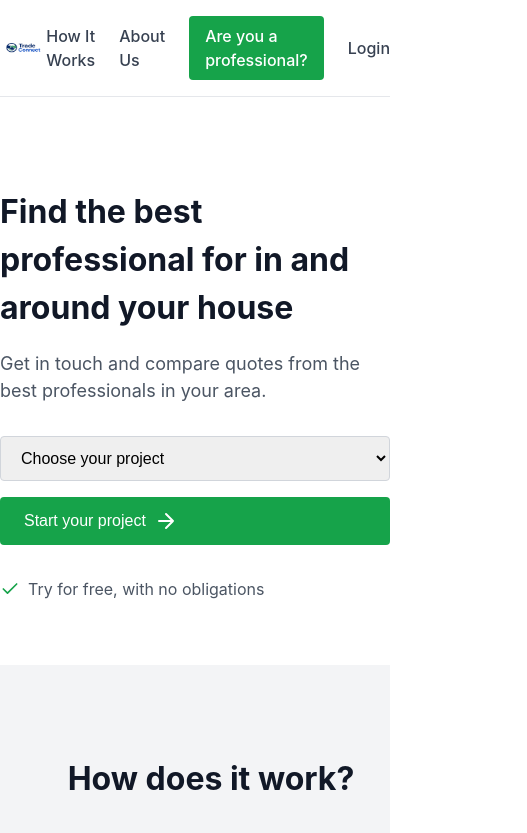
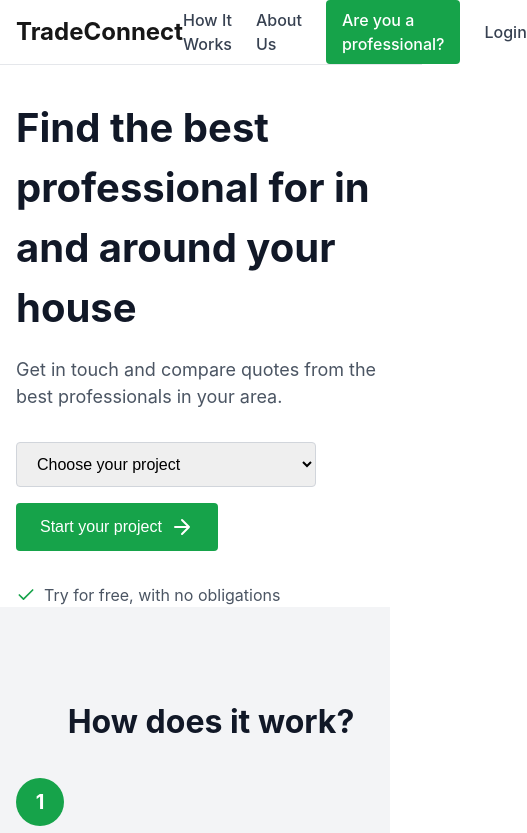
Before and after one commit to 2tradeconnect5/TradeConnect-Project, a Next.js app: page / in a window 390 px wide. Shown: the top 833 px of the page, 527 px wide, since content can reach past the window. Built offline with nearby package versions, Linux system fonts and the light colour scheme.

Commit message:
Update page.tsx

```diff
--- a/src/app/page.tsx
+++ b/src/app/page.tsx
@@ -1,33 +1,280 @@
-import Image from 'next/image';
-import Link from 'next/link';
+export default function Home() {
+  const styles = {
+    main: {
+      fontFamily: "'Inter', Arial, sans-serif",
+      margin: 0,
+      padding: 0,
+      color: '#171717',
+      lineHeight: 1.5,
+    },
+    container: {
+      width: '100%',
+      maxWidth: '1200px',
+      margin: '0 auto',
+      padding: '0 1rem',
+    },
+    header: {
+      display: 'flex',
+      justifyContent: 'space-between',
+      alignItems: 'center',
+      padding: '1rem 0',
+      borderBottom: '1px solid #e5e7eb',
+    },
+    logo: {
+      height: '40px',
+    },
+    nav: {
+      display: 'flex',
+      gap: '1.5rem',
+      alignItems: 'center',
+    },
+    navLink: {
+      color: '#374151',
+      textDecoration: 'none',
+      fontWeight: 500,
+    },
+    btnProfessional: {
+      backgroundColor: '#16a34a',
+      color: 'white',
+      padding: '0.5rem 1rem',
+      borderRadius: '0.25rem',
+      textDecoration: 'none',
+      fontWeight: 500,
+    },
+    hero: {
+      padding: '4rem 0',
+    },
+    heroTitle: {
+      fontSize: '2.5rem',
+      fontWeight: 700,
+      marginBottom: '1rem',
+      color: '#111827',
+    },
+    heroDescription: {
+      fontSize: '1.125rem',
+      color: '#4b5563',
+      marginBottom: '2rem',
+    },
+    projectForm: {
+      display: 'flex',
+      gap: '1rem',
+      marginBottom: '2rem',
+      flexWrap: 'wrap',
+    },
+    projectSelect: {
+      padding: '0.75rem 1rem',
+      border: '1px solid #d1d5db',
+      borderRadius: '0.25rem',
+      fontSize: '1rem',
+      flexGrow: 1,
+      maxWidth: '300px',
+    },
+    btnStart: {
+      backgroundColor: '#16a34a',
+      color: 'white',
+      padding: '0.75rem 1.5rem',
+      border: 'none',
+      borderRadius: '0.25rem',
+      fontSize: '1rem',
+      fontWeight: 500,
+      cursor: 'pointer',
+      display: 'flex',
+      alignItems: 'center',
+      gap: '0.5rem',
+    },
+    freeMessage: {
+      display: 'flex',
+      alignItems: 'center',
+      gap: '0.5rem',
+      color: '#4b5563',
+    },
+    howItWorks: {
+      padding: '4rem 0',
+      backgroundColor: '#f3f4f6',
+    },
+    sectionTitle: {
+      fontSize: '2rem',
+      fontWeight: 700,
+      marginBottom: '2rem',
+      textAlign: 'center',
+      color: '#111827',
+    },
+    steps: {
+      display: 'grid',
+      gridTemplateColumns: 'repeat(auto-fit, minmax(250px, 1fr))',
+      gap: '2rem',
+    },
+    step: {
+      display: 'flex',
+      flexDirection: 'column',
+      alignItems: 'flex-start',
+    },
+    stepNumber: {
+      display: 'flex',
+      alignItems: 'center',
+      justifyContent: 'center',
+      width: '3rem',
+      height: '3rem',
+      backgroundColor: '#16a34a',
+      color: 'white',
+      borderRadius: '9999px',
+      fontWeight: 700,
+      fontSize: '1.25rem',
+      marginBottom: '1rem',
+    },
+    stepTitle: {
+      fontSize: '1.25rem',
+      fontWeight: 600,
+      marginBottom: '0.5rem',
+      color: '#111827',
+    },
+    stepDescription: {
+      color: '#4b5563',
+    },
+    benefits: {
+      padding: '4rem 0',
+    },
+    benefitsGrid: {
+      display: 'grid',
+      gridTemplateColumns: 'repeat(auto-fit, minmax(300px, 1fr))',
+      gap: '2rem',
+    },
+    benefitCard: {
+      backgroundColor: 'white',
+      borderRadius: '0.5rem',
+      boxShadow: '0 4px 6px -1px rgba(0, 0, 0, 0.1), 0 2px 4px -1px rgba(0, 0, 0, 0.06)',
+      padding: '1.5rem',
+    },
+    benefitTitle: {
+      fontSize: '1.25rem',
+      fontWeight: 600,
+      marginBottom: '0.5rem',
+      color: '#111827',
+      display: 'flex',
+      alignItems: 'center',
+      gap: '0.5rem',
+    },
+    benefitDescription: {
+      color: '#4b5563',
+    },
+    professionalSection: {
+      padding: '4rem 0',
+      backgroundColor: '#eff6ff',
+    },
+    professionalContent: {
+      display: 'grid',
+      gridTemplateColumns: '1fr 1fr',
+      gap: '2rem',
+      alignItems: 'center',
+    },
+    professionalText: {
+      display: 'flex',
+      flexDirection: 'column',
+      gap: '1rem',
+    },
+    benefitsList: {
+      marginBottom: '1.5rem',
+    },
+    benefitItem: {
+      display: 'flex',
+      alignItems: 'flex-start',
+      gap: '0.5rem',
+      marginBottom: '0.75rem',
+    },
+    btnRegister: {
+      backgroundColor: '#16a34a',
+      color: 'white',
+      padding: '0.75rem 1.5rem',
+      border: 'none',
+      borderRadius: '0.25rem',
+      fontSize: '1rem',
+      fontWeight: 500,
+      cursor: 'pointer',
+      textDecoration: 'none',
+      display: 'inline-block',
+      width: 'fit-content',
+    },
+    footer: {
+      padding: '4rem 0',
+      backgroundColor: '#111827',
+      color: 'white',
+    },
+    footerGrid: {
+      display: 'grid',
+      gridTemplateColumns: 'repeat(auto-fit, minmax(200px, 1fr))',
+      gap: '2rem',
+    },
+    footerColumn: {
+      display: 'flex',
+      flexDirection: 'column',
+      gap: '1rem',
+    },
+    footerTitle: {
+      fontSize: '1.25rem',
+      fontWeight: 600,
+      color: 'white',
+    },
+    footerLinks: {
+      listStyle: 'none',
+      padding: 0,
+      margin: 0,
+      display: 'flex',
+      flexDirection: 'column',
+      gap: '0.5rem',
+    },
+    footerLink: {
+      color: '#9ca3af',
+      textDecoration: 'none',
+    },
+    footerBottom: {
+      marginTop: '2rem',
+      paddingTop: '2rem',
+      borderTop: '1px solid #374151',
+      display: 'flex',
+      justifyContent: 'space-between',
+      alignItems: 'center',
+      flexWrap: 'wrap',
+      gap: '1rem',
+    },
+    footerCopyright: {
+      color: '#9ca3af',
+    },
+    footerSocial: {
+      display: 'flex',
+      gap: '1rem',
+    },
+    socialIcon: {
+      color: '#9ca3af',
+    },
+    // Media queries handled with conditional rendering
+    mobileOnly: {
+      display: 'none',
+    },
+  };
 
-export default function Home() {
+  // Simple responsive handling
+  const isMobile = typeof window !== 'undefined' && window.innerWidth < 768;
+
   return (
-    <main>
+    <div style={styles.main}>
       {/* Header */}
-      <header className="header container">
-        <Image
-          src="/logo.png"
-          alt="TradeConnect Logo"
-          width={180}
-          height={40}
-          className="logo"
-        />
-        <nav className="nav">
-          <Link href="/#how-it-works" className="nav-link">How It Works</Link>
-          <Link href="/#about" className="nav-link">About Us</Link>
-          <Link href="/professional" className="btn-professional">Are you a professional?</Link>
-          <Link href="/login" className="nav-link">Login</Link>
+      <header style={{...styles.header, ...styles.container}}>
+        <div style={{fontWeight: 'bold', fontSize: '1.5rem'}}>TradeConnect</div>
+        <nav style={styles.nav}>
+          <a href="#how-it-works" style={styles.navLink}>How It Works</a>
+          <a href="#about" style={styles.navLink}>About Us</a>
+          <a href="/professional" style={styles.btnProfessional}>Are you a professional?</a>
+          <a href="/login" style={styles.navLink}>Login</a>
         </nav>
       </header>
 
       {/* Hero Section */}
-      <section className="hero container">
-        <h1 className="hero-title">Find the best professional for in and around your house</h1>
-        <p className="hero-description">Get in touch and compare quotes from the best professionals in your area.</p>
+      <section style={{...styles.hero, ...styles.container}}>
+        <h1 style={styles.heroTitle}>Find the best professional for in and around your house</h1>
+        <p style={styles.heroDescription}>Get in touch and compare quotes from the best professionals in your area.</p>
 
-        <div className="project-form">
-          <select className="project-select">
+        <div style={styles.projectForm}>
+          <select style={styles.projectSelect}>
             <option>Choose your project</option>
             <option>Plumbing</option>
             <option>Electrical</option>
@@ -36,7 +283,7 @@ export default function Home() {
             <option>Roofing</option>
             <option>Landscaping</option>
           </select>
-          <button className="btn-start">
+          <button style={styles.btnStart}>
             Start your project
             <svg xmlns="http://www.w3.org/2000/svg" width="24" height="24" viewBox="0 0 24 24" fill="none" stroke="currentColor" strokeWidth="2" strokeLinecap="round" strokeLinejoin="round">
               <path d="M5 12h14M12 5l7 7-7 7"/>
@@ -44,8 +291,8 @@ export default function Home() {
           </button>
         </div>
 
-        <div className="free-message">
-          <svg className="checkmark" xmlns="http://www.w3.org/2000/svg" width="20" height="20" viewBox="0 0 24 24" fill="none" stroke="currentColor" strokeWidth="2" strokeLinecap="round" strokeLinejoin="round">
+        <div style={styles.freeMessage}>
+          <svg style={{color: '#16a34a'}} xmlns="http://www.w3.org/2000/svg" width="20" height="20" viewBox="0 0 24 24" fill="none" stroke="currentColor" strokeWidth="2" strokeLinecap="round" strokeLinejoin="round">
             <path d="M20 6L9 17l-5-5"/>
           </svg>
           <span>Try for free, with no obligations</span>
@@ -53,61 +300,61 @@ export default function Home() {
       </section>
 
       {/* How It Works Section */}
-      <section id="how-it-works" className="how-it-works">
-        <div className="container">
-          <h2 className="section-title">How does it work?</h2>
-          <div className="steps">
-            <div className="step">
-              <div className="step-number">1</div>
-              <h3 className="step-title">Describe your project</h3>
-              <p className="step-description">Tell us what you're looking for. What are your wishes?</p>
+      <section id="how-it-works" style={styles.howItWorks}>
+        <div style={styles.container}>
+          <h2 style={styles.sectionTitle}>How does it work?</h2>
+          <div style={styles.steps}>
+            <div style={styles.step}>
+              <div style={styles.stepNumber}>1</div>
+              <h3 style={styles.stepTitle}>Describe your project</h3>
+              <p style={styles.stepDescription}>Tell us what you're looking for. What are your wishes?</p>
             </div>
-            <div className="step">
-              <div className="step-number">2</div>
-              <h3 className="step-title">Compare professionals</h3>
-              <p className="step-description">Get in touch and compare quotes from the best professionals.</p>
+            <div style={styles.step}>
+              <div style={styles.stepNumber}>2</div>
+              <h3 style={styles.stepTitle}>Compare professionals</h3>
+              <p style={styles.stepDescription}>Get in touch and compare quotes from the best professionals.</p>
             </div>
-            <div className="step">
-              <div className="step-number">3</div>
-              <h3 className="step-title">Choose your professional</h3>
-              <p className="step-description">Pick the professional that best suits your project.</p>
+            <div style={styles.step}>
+              <div style={styles.stepNumber}>3</div>
+              <h3 style={styles.stepTitle}>Choose your professional</h3>
+              <p style={styles.stepDescription}>Pick the professional that best suits your project.</p>
             </div>
-            <div className="step">
-              <div className="step-number">4</div>
-              <h3 className="step-title">Enjoy the result</h3>
-              <p className="step-description">Share it with others, and leave a review.</p>
+            <div style={styles.step}>
+              <div style={styles.stepNumber}>4</div>
+              <h3 style={styles.stepTitle}>Enjoy the result</h3>
+              <p style={styles.stepDescription}>Share it with others, and leave a review.</p>
             </div>
           </div>
         </div>
       </section>
 
       {/* Benefits Section */}
-      <section className="benefits container">
-        <h2 className="section-title">Why TradeConnect?</h2>
-        <div className="benefits-grid">
-          <div className="benefit-card">
-            <h3 className="benefit-title">
-              <svg className="benefit-icon" xmlns="http://www.w3.org/2000/svg" width="24" height="24" viewBox="0 0 24 24" fill="none" stroke="currentColor" strokeWidth="2" strokeLinecap="round" strokeLinejoin="round">
+      <section style={{...styles.benefits, ...styles.container}}>
+        <h2 style={styles.sectionTitle}>Why TradeConnect?</h2>
+        <div style={styles.benefitsGrid}>
+          <div style={styles.benefitCard}>
+            <h3 style={styles.benefitTitle}>
+              <svg style={{color: '#16a34a'}} xmlns="http://www.w3.org/2000/svg" width="24" height="24" viewBox="0 0 24 24" fill="none" stroke="currentColor" strokeWidth="2" strokeLinecap="round" strokeLinejoin="round">
                 <path d="M22 11.08V12a10 10 0 1 1-5.93-9.14"/>
                 <polyline points="22 4 12 14.01 9 11.01"/>
               </svg>
               Verified Professionals
             </h3>
-            <p className="benefit-description">All professionals are verified and reviewed by our team and other customers.</p>
+            <p style={styles.benefitDescription}>All professionals are verified and reviewed by our team and other customers.</p>
           </div>
-          <div className="benefit-card">
-            <h3 className="benefit-title">
-              <svg className="benefit-icon" xmlns="http://www.w3.org/2000/svg" width="24" height="24" viewBox="0 0 24 24" fill="none" stroke="currentColor" strokeWidth="2" strokeLinecap="round" strokeLinejoin="round">
+          <div style={styles.benefitCard}>
+            <h3 style={styles.benefitTitle}>
+              <svg style={{color: '#16a34a'}} xmlns="http://www.w3.org/2000/svg" width="24" height="24" viewBox="0 0 24 24" fill="none" stroke="currentColor" strokeWidth="2" strokeLinecap="round" strokeLinejoin="round">
                 <circle cx="12" cy="12" r="10"/>
                 <polyline points="12 6 12 12 16 14"/>
               </svg>
               Save Time
             </h3>
-            <p className="benefit-description">Quickly find the right professional without spending hours searching.</p>
+            <p style={styles.benefitDescription}>Quickly find the right professional without spending hours searching.</p>
           </div>
-          <div className="benefit-card">
-            <h3 className="benefit-title">
-              <svg className="benefit-icon" xmlns="http://www.w3.org/2000/svg" width="24" height="24" viewBox="0 0 24 24" fill="none" stroke="currentColor" strokeWidth="2" strokeLinecap="round" strokeLinejoin="round">
+          <div style={styles.benefitCard}>
+            <h3 style={styles.benefitTitle}>
+              <svg style={{color: '#16a34a'}} xmlns="http://www.w3.org/2000/svg" width="24" height="24" viewBox="0 0 24 24" fill="none" stroke="currentColor" strokeWidth="2" strokeLinecap="round" strokeLinejoin="round">
                 <rect x="2" y="4" width="20" height="16" rx="2"/>
                 <path d="M12 16v.01"/>
                 <path d="M8 12h8"/>
@@ -115,120 +362,119 @@ export default function Home() {
               </svg>
               Compare Quotes
             </h3>
-            <p className="benefit-description">Receive and compare multiple quotes to find the best value for your project.</p>
+            <p style={styles.benefitDescription}>Receive and compare multiple quotes to find the best value for your project.</p>
           </div>
         </div>
       </section>
 
       {/* Professional Section */}
-      <section className="professional-section">
-        <div className="container">
-          <div className="professional-content">
+      <section style={styles.professionalSection}>
+        <div style={styles.container}>
+          <div style={{...styles.professionalContent, gridTemplateColumns: isMobile ? '1fr' : '1fr 1fr'}}>
             <div>
-              <Image
-                src="/file.svg"
-                alt="Professional tradesperson"
-                width={500}
-                height={400}
-                className="professional-image"
-              />
+              <svg width="100%" height="300" viewBox="0 0 24 24" fill="none" xmlns="http://www.w3.org/2000/svg">
+                <rect width="24" height="24" fill="#eff6ff"/>
+                <path d="M14 3v4a1 1 0 0 0 1 1h4" stroke="#3b82f6" strokeWidth="2" strokeLinecap="round" strokeLinejoin="round"/>
+                <path d="M17 21H7a2 2 0 0 1-2-2V5a2 2 0 0 1 2-2h7l5 5v11a2 2 0 0 1-2 2z" stroke="#3b82f6" strokeWidth="2" strokeLinecap="round" strokeLinejoin="round"/>
+                <path d="M9 9h1M9 13h6M9 17h6" stroke="#3b82f6" strokeWidth="2" strokeLinecap="round" strokeLinejoin="round"/>
+              </svg>
             </div>
-            <div className="professional-text">
-              <h2>Are you a trade professional?</h2>
-              <p>Join our network of trusted professionals and connect with customers looking for your services.</p>
-              <div className="benefits-list">
-                <div className="benefit-item">
-                  <svg className="benefit-check" xmlns="http://www.w3.org/2000/svg" width="20" height="20" viewBox="0 0 24 24" fill="none" stroke="currentColor" strokeWidth="2" strokeLinecap="round" strokeLinejoin="round">
+            <div style={styles.professionalText}>
+              <h2 style={{fontSize: '2rem', fontWeight: 700, marginBottom: '1rem', color: '#111827'}}>Are you a trade professional?</h2>
+              <p style={{color: '#4b5563', marginBottom: '1.5rem'}}>Join our network of trusted professionals and connect with customers looking for your services.</p>
+              <div style={styles.benefitsList}>
+                <div style={styles.benefitItem}>
+                  <svg style={{color: '#16a34a', flexShrink: 0, marginTop: '0.25rem'}} xmlns="http://www.w3.org/2000/svg" width="20" height="20" viewBox="0 0 24 24" fill="none" stroke="currentColor" strokeWidth="2" strokeLinecap="round" strokeLinejoin="round">
                     <path d="M20 6L9 17l-5-5"/>
                   </svg>
                   <span>Receive job leads directly to your inbox</span>
                 </div>
-                <div className="benefit-item">
-                  <svg className="benefit-check" xmlns="http://www.w3.org/2000/svg" width="20" height="20" viewBox="0 0 24 24" fill="none" stroke="currentColor" strokeWidth="2" strokeLinecap="round" strokeLinejoin="round">
+                <div style={styles.benefitItem}>
+                  <svg style={{color: '#16a34a', flexShrink: 0, marginTop: '0.25rem'}} xmlns="http://www.w3.org/2000/svg" width="20" height="20" viewBox="0 0 24 24" fill="none" stroke="currentColor" strokeWidth="2" strokeLinecap="round" strokeLinejoin="round">
                     <path d="M20 6L9 17l-5-5"/>
                   </svg>
                   <span>Build your online reputation with customer reviews</span>
                 </div>
-                <div className="benefit-item">
-                  <svg className="benefit-check" xmlns="http://www.w3.org/2000/svg" width="20" height="20" viewBox="0 0 24 24" fill="none" stroke="currentColor" strokeWidth="2" strokeLinecap="round" strokeLinejoin="round">
+                <div style={styles.benefitItem}>
+                  <svg style={{color: '#16a34a', flexShrink: 0, marginTop: '0.25rem'}} xmlns="http://www.w3.org/2000/svg" width="20" height="20" viewBox="0 0 24 24" fill="none" stroke="currentColor" strokeWidth="2" strokeLinecap="round" strokeLinejoin="round">
                     <path d="M20 6L9 17l-5-5"/>
                   </svg>
                   <span>Grow your business with our marketing tools</span>
                 </div>
               </div>
-              <Link href="/register" className="btn-register">Register as a Professional</Link>
+              <a href="/register" style={styles.btnRegister}>Register as a Professional</a>
             </div>
           </div>
         </div>
       </section>
 
       {/* Footer */}
-      <footer className="footer">
-        <div className="container">
-          <div className="footer-grid">
-            <div className="footer-column">
-              <h3>TradeConnect</h3>
-              <ul className="footer-links">
-                <li><Link href="/about">About Us</Link></li>
-                <li><Link href="/how-it-works">How It Works</Link></li>
-                <li><Link href="/careers">Careers</Link></li>
-                <li><Link href="/press">Press</Link></li>
+      <footer style={styles.footer}>
+        <div style={styles.container}>
+          <div style={styles.footerGrid}>
+            <div style={styles.footerColumn}>
+              <h3 style={styles.footerTitle}>TradeConnect</h3>
+              <ul style={styles.footerLinks}>
+                <li><a href="/about" style={styles.footerLink}>About Us</a></li>
+                <li><a href="/how-it-works" style={styles.footerLink}>How It Works</a></li>
+                <li><a href="/careers" style={styles.footerLink}>Careers</a></li>
+                <li><a href="/press" style={styles.footerLink}>Press</a></li>
               </ul>
             </div>
-            <div className="footer-column">
-              <h3>For Homeowners</h3>
-              <ul className="footer-links">
-                <li><Link href="/post-job">Post a Job</Link></li>
-                <li><Link href="/find-professionals">Find Professionals</Link></li>
-                <li><Link href="/pricing">Pricing</Link></li>
-                <li><Link href="/homeowner-resources">Resources</Link></li>
+            <div style={styles.footerColumn}>
+              <h3 style={styles.footerTitle}>For Homeowners</h3>
+              <ul style={styles.footerLinks}>
+                <li><a href="/post-job" style={styles.footerLink}>Post a Job</a></li>
+                <li><a href="/find-professionals" style={styles.footerLink}>Find Professionals</a></li>
+                <li><a href="/pricing" style={styles.footerLink}>Pricing</a></li>
+                <li><a href="/homeowner-resources" style={styles.footerLink}>Resources</a></li>
               </ul>
             </div>
-            <div className="footer-column">
-              <h3>For Professionals</h3>
-              <ul className="footer-links">
-                <li><Link href="/join">Join as a Pro</Link></li>
-                <li><Link href="/pro-resources">Pro Resources</Link></li>
-                <li><Link href="/success-stories">Success Stories</Link></li>
-                <li><Link href="/pro-app">Pro App</Link></li>
+            <div style={styles.footerColumn}>
+              <h3 style={styles.footerTitle}>For Professionals</h3>
+              <ul style={styles.footerLinks}>
+                <li><a href="/join" style={styles.footerLink}>Join as a Pro</a></li>
+                <li><a href="/pro-resources" style={styles.footerLink}>Pro Resources</a></li>
+                <li><a href="/success-stories" style={styles.footerLink}>Success Stories</a></li>
+                <li><a href="/pro-app" style={styles.footerLink}>Pro App</a></li>
               </ul>
             </div>
-            <div className="footer-column">
-              <h3>Support</h3>
-              <ul className="footer-links">
-                <li><Link href="/help">Help Center</Link></li>
-                <li><Link href="/contact">Contact Us</Link></li>
-                <li><Link href="/privacy">Privacy Policy</Link></li>
-                <li><Link href="/terms">Terms of Service</Link></li>
+            <div style={styles.footerColumn}>
+              <h3 style={styles.footerTitle}>Support</h3>
+              <ul style={styles.footerLinks}>
+                <li><a href="/help" style={styles.footerLink}>Help Center</a></li>
+                <li><a href="/contact" style={styles.footerLink}>Contact Us</a></li>
+                <li><a href="/privacy" style={styles.footerLink}>Privacy Policy</a></li>
+                <li><a href="/terms" style={styles.footerLink}>Terms of Service</a></li>
               </ul>
             </div>
           </div>
-          <div className="footer-bottom">
-            <div className="footer-copyright">
-              © {new Date().getFullYear()} TradeConnect. All rights reserved.
+          <div style={styles.footerBottom}>
+            <div style={styles.footerCopyright}>
+              © {new Date() .getFullYear()} TradeConnect. All rights reserved.
             </div>
-            <div className="footer-social">
-              <Link href="https://facebook.com" className="social-icon">
+            <div style={styles.footerSocial}>
+              <a href="https://facebook.com" style={styles.socialIcon}>
                 <svg xmlns="http://www.w3.org/2000/svg" width="24" height="24" viewBox="0 0 24 24" fill="none" stroke="currentColor" strokeWidth="2" strokeLinecap="round" strokeLinejoin="round">
                   <path d="M18 2h-3a5 5 0 0 0-5 5v3H7v4h3v8h4v-8h3l1-4h-4V7a1 1 0 0 1 1-1h3z"/>
                 </svg>
-              </Link>
-              <Link href="https://twitter.com" className="social-icon">
+              </a>
+              <a href="https://twitter.com" style={styles.socialIcon}>
                 <svg xmlns="http://www.w3.org/2000/svg" width="24" height="24" viewBox="0 0 24 24" fill="none" stroke="currentColor" strokeWidth="2" strokeLinecap="round" strokeLinejoin="round">
                   <path d="M23 3a10.9 10.9 0 0 1-3.14 1.53 4.48 4.48 0 0 0-7.86 3v1A10.66 10.66 0 0 1 3 4s-4 9 5 13a11.64 11.64 0 0 1-7 2c9 5 20 0 20-11.5a4.5 4.5 0 0 0-.08-.83A7.72 7.72 0 0 0 23 3z"/>
                 </svg>
-              </Link>
-              <Link href="https://instagram.com" className="social-icon">
+              </a>
+              <a href="https://instagram.com" style={styles.socialIcon}>
                 <svg xmlns="http://www.w3.org/2000/svg" width="24" height="24" viewBox="0 0 24 24" fill="none" stroke="currentColor" strokeWidth="2" strokeLinecap="round" strokeLinejoin="round">
                   <rect x="2" y="2" width="20" height="20" rx="5" ry="5"/>
                   <path d="M16 11.37A4 4 0 1 1 12.63 8 4 4 0 0 1 16 11.37z"/>
                   <line x1="17.5" y1="6.5" x2="17.51" y2="6.5"/>
                 </svg>
-              </Link>
+              </a>
             </div>
           </div>
         </div>
       </footer>
-    </main>
-  );
+    </div>
+  ) ;
 }
```
